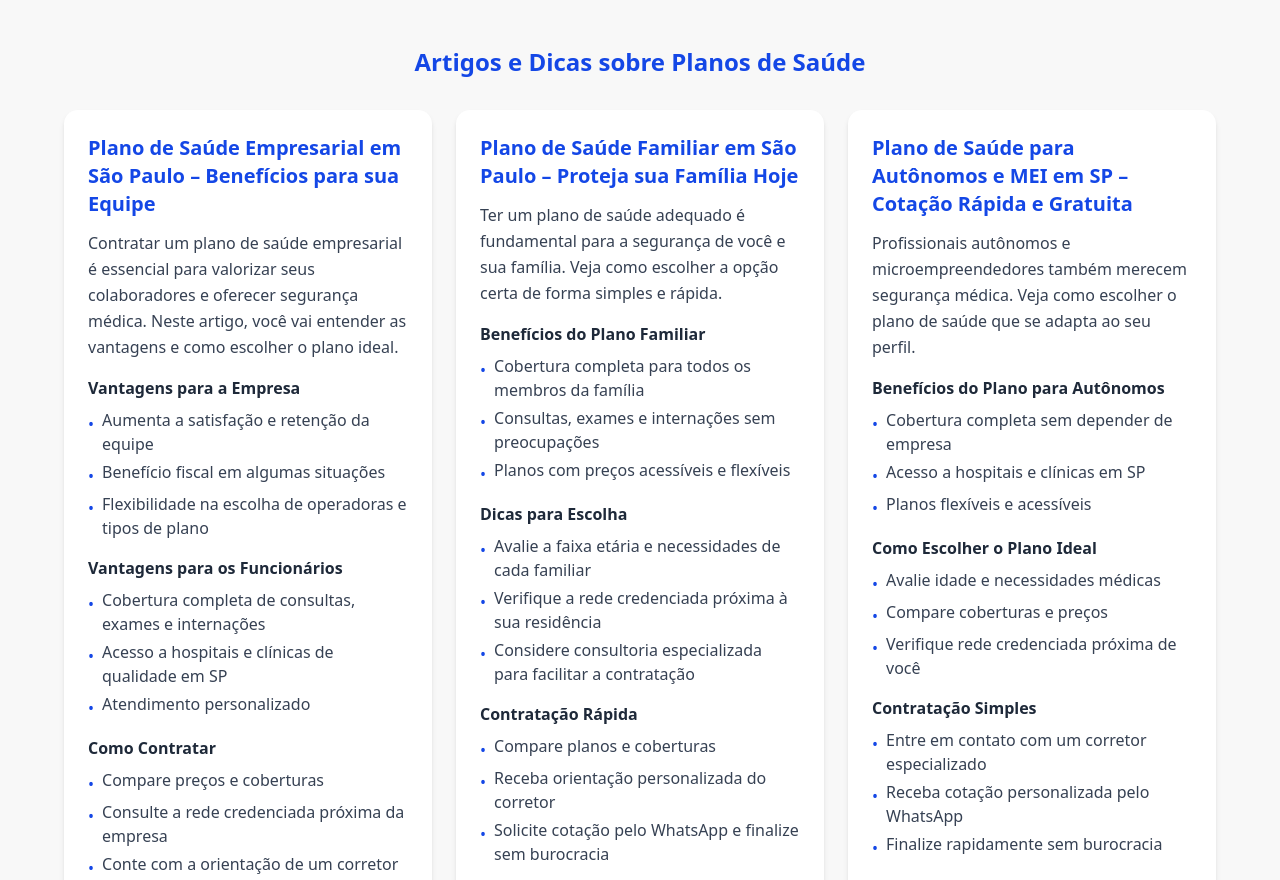
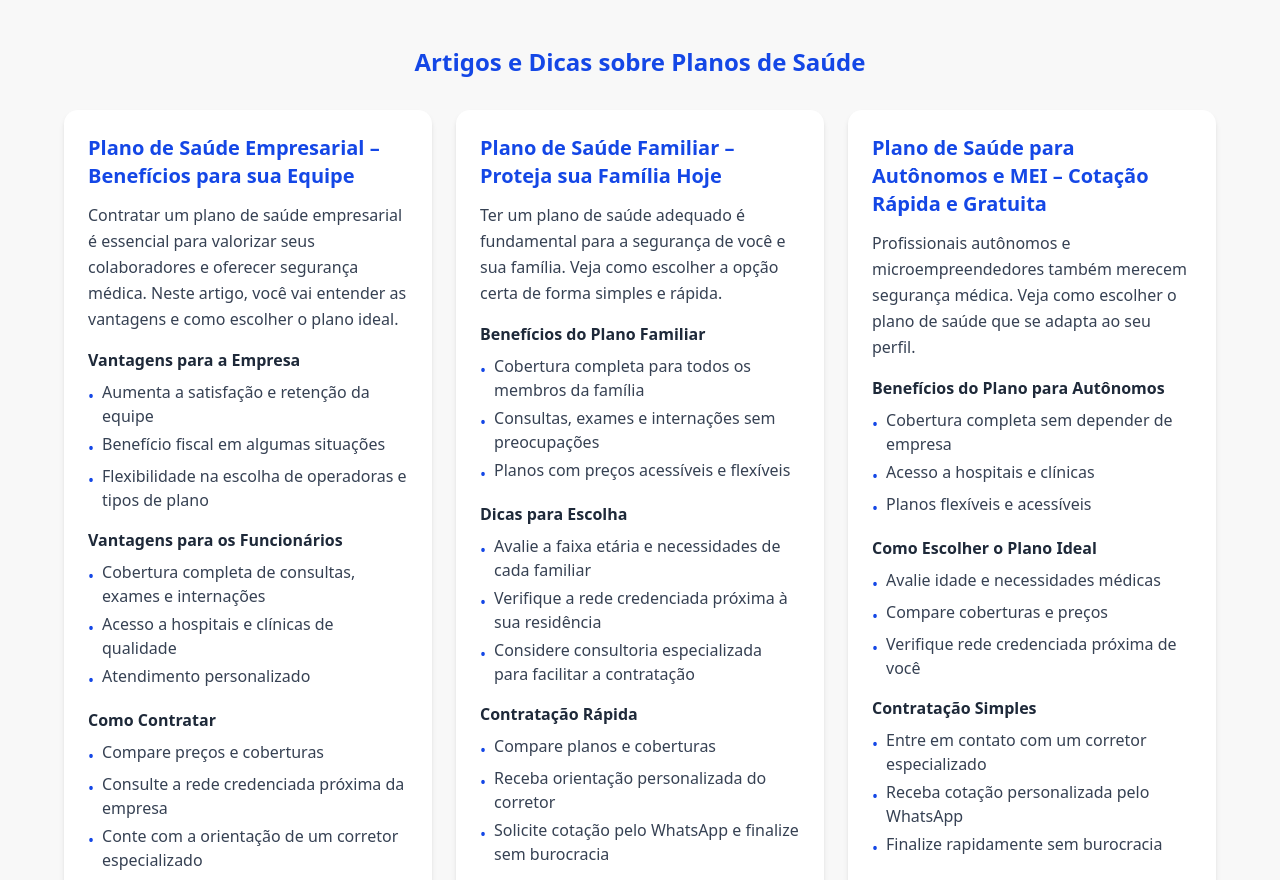
Before and after one commit to 201187/site-planos-saude, a React (Vite) app: page / in a window 1280 px wide. Shown: the part 2120-3000 px from the top of the page. Built offline with nearby package versions, Linux system fonts and the light colour scheme.

Commit message:
Removendo menções a São Paulo dos artigos

```diff
--- a/src/components/BlogSection.jsx
+++ b/src/components/BlogSection.jsx
@@ -4,7 +4,7 @@ export default function BlogSection() {
   const articles = [
     {
       id: 1,
-      title: "Plano de Saúde Empresarial em São Paulo – Benefícios para sua Equipe",
+      title: "Plano de Saúde Empresarial – Benefícios para sua Equipe",
       summary: "Contratar um plano de saúde empresarial é essencial para valorizar seus colaboradores e oferecer segurança médica. Neste artigo, você vai entender as vantagens e como escolher o plano ideal.",
       content: [
         {
@@ -19,7 +19,7 @@ export default function BlogSection() {
           title: "Vantagens para os Funcionários",
           items: [
             "Cobertura completa de consultas, exames e internações",
-            "Acesso a hospitais e clínicas de qualidade em SP",
+            "Acesso a hospitais e clínicas de qualidade",
             "Atendimento personalizado"
           ]
         },
@@ -36,7 +36,7 @@ export default function BlogSection() {
     },
     {
       id: 2,
-      title: "Plano de Saúde Familiar em São Paulo – Proteja sua Família Hoje",
+      title: "Plano de Saúde Familiar – Proteja sua Família Hoje",
       summary: "Ter um plano de saúde adequado é fundamental para a segurança de você e sua família. Veja como escolher a opção certa de forma simples e rápida.",
       content: [
         {
@@ -68,14 +68,14 @@ export default function BlogSection() {
     },
     {
       id: 3,
-      title: "Plano de Saúde para Autônomos e MEI em SP – Cotação Rápida e Gratuita",
+      title: "Plano de Saúde para Autônomos e MEI – Cotação Rápida e Gratuita",
       summary: "Profissionais autônomos e microempreendedores também merecem segurança médica. Veja como escolher o plano de saúde que se adapta ao seu perfil.",
       content: [
         {
           title: "Benefícios do Plano para Autônomos",
           items: [
             "Cobertura completa sem depender de empresa",
-            "Acesso a hospitais e clínicas em SP",
+            "Acesso a hospitais e clínicas",
             "Planos flexíveis e acessíveis"
           ]
         },
```
Also changed, not shown: 1 other file (tests, documents, lock files or other folders).
